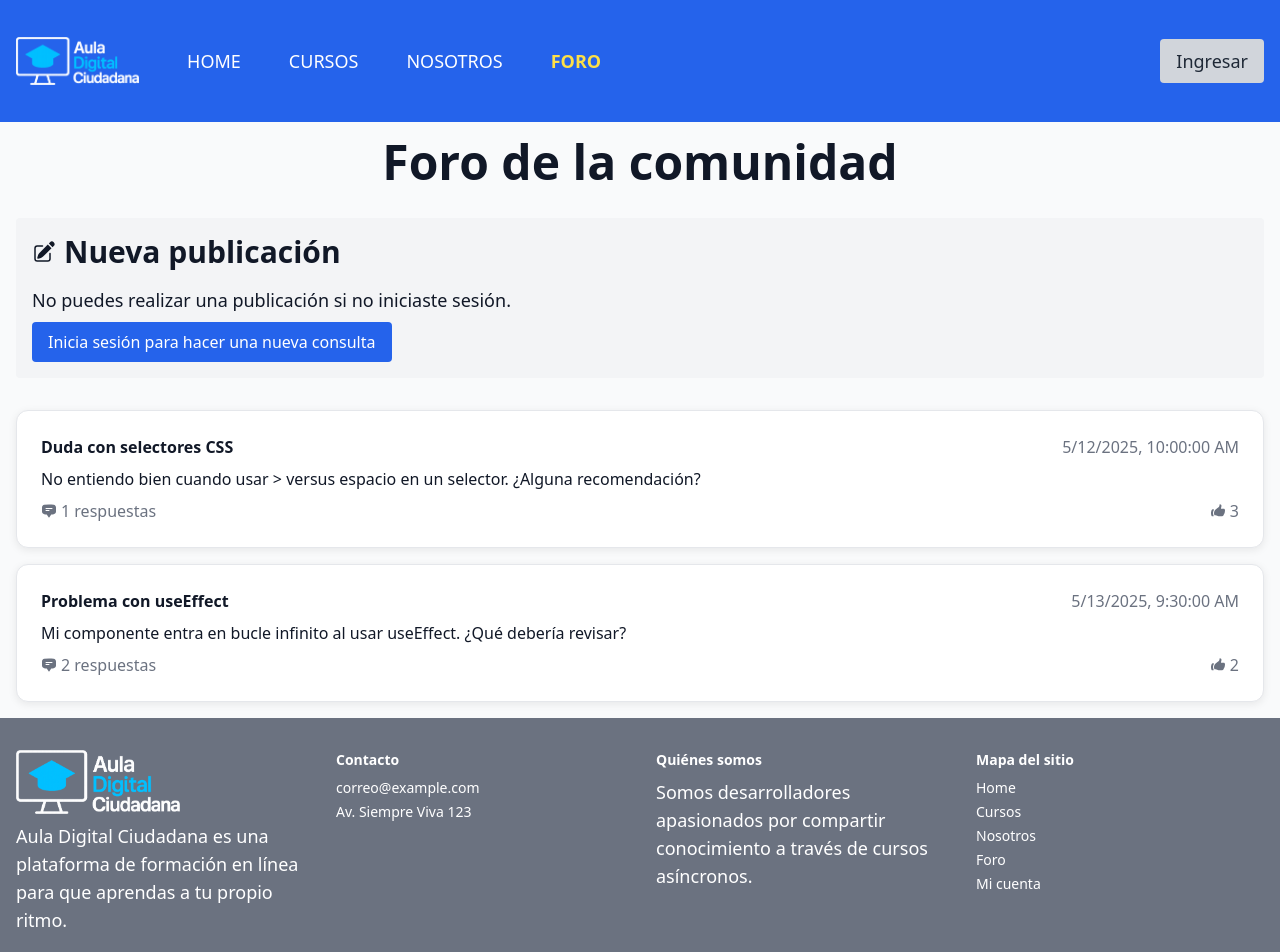
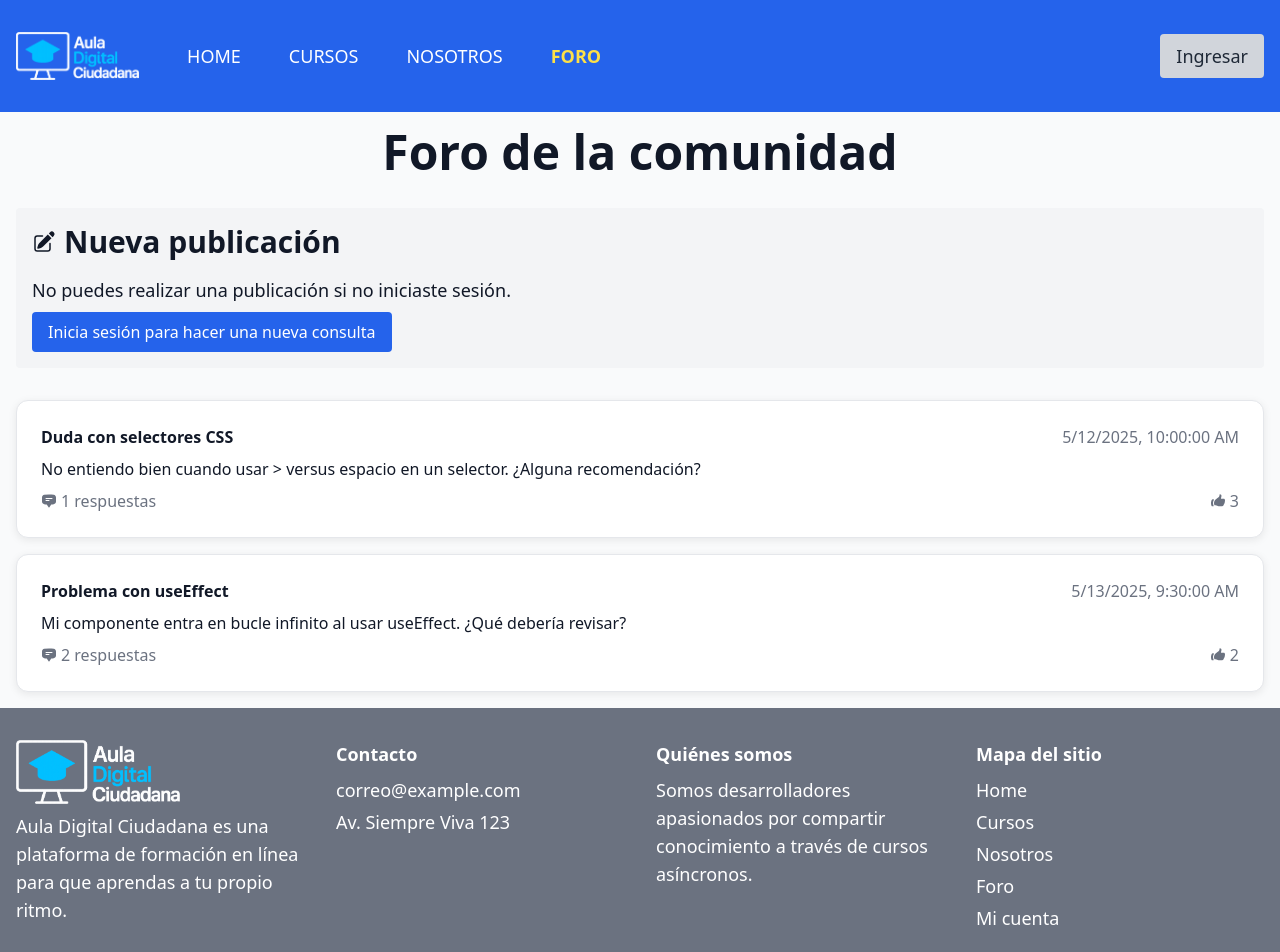
Before and after one commit to estebanaraoz/curso-webapp, a React (Vite) app: page /curso-webapp/foro in a window 1280 px wide. Shown: the top 952 px of the page. Built offline with nearby package versions, Linux system fonts and the light colour scheme.

Commit message:
Ajustes visuales

```diff
--- a/src/components/Footer.tsx
+++ b/src/components/Footer.tsx
@@ -11,20 +11,20 @@ export default function Footer() {
             Aula Digital Ciudadana es una plataforma de formación en línea para que aprendas a tu propio ritmo.
           </p>
         </div>
-        <div>
+        <div className="text-lg">
           <h3 className="font-semibold mb-2">Contacto</h3>
           <ul className="space-y-1">
             <li>correo@example.com</li>
             <li>Av. Siempre Viva 123</li>
           </ul>
         </div>
-        <div>
+        <div className="text-lg">
           <h3 className="font-semibold mb-2">Quiénes somos</h3>
           <p>
             Somos desarrolladores apasionados por compartir conocimiento a través de cursos asíncronos.
           </p>
         </div>
-        <div>
+        <div className="text-lg">
           <h3 className="font-semibold mb-2">Mapa del sitio</h3>
           <ul className="space-y-1">
             <li>
--- a/src/components/Navbar.tsx
+++ b/src/components/Navbar.tsx
@@ -49,7 +49,7 @@ export default function Navbar() {
   }, [dropdownOpen])
 
   return (
-    <nav className="sticky top-0 z-50 bg-blue-600 dark:bg-blue-700 text-white text-lg py-[21px]">
+    <nav className="sticky top-0 z-50 bg-blue-600 dark:bg-blue-700 text-white text-lg py-4">
       <div className="container mx-auto px-4">
         <div className="grid grid-cols-[auto_1fr_auto] items-center py-5 sm:hidden">
         <button
--- a/src/pages/Home.tsx
+++ b/src/pages/Home.tsx
@@ -23,7 +23,12 @@ export default function Home() {
     <div className="flex flex-col min-h-screen">
       <Navbar />
         <main className="flex-grow">
-          <section className="w-full bg-gradient-to-r from-blue-50 to-purple-50 dark:from-gray-800 dark:to-gray-700">
+          <section className="relative w-full bg-gradient-to-r from-blue-50 to-purple-50 dark:from-gray-800 dark:to-gray-700 overflow-hidden">
+            <img
+              src={getAssetUrl('/images/hero.png')}
+              alt=""
+              className="absolute inset-0 w-full h-full object-cover blur-3xl scale-110 -z-10"
+            />
             <div className="container mx-auto flex flex-col-reverse md:flex-row items-center gap-8 p-8">
               <div className="flex flex-col items-start gap-4 md:w-1/2">
                 <h1 className="text-6xl md:text-7xl font-extrabold text-blue-600 pb-2">
```
